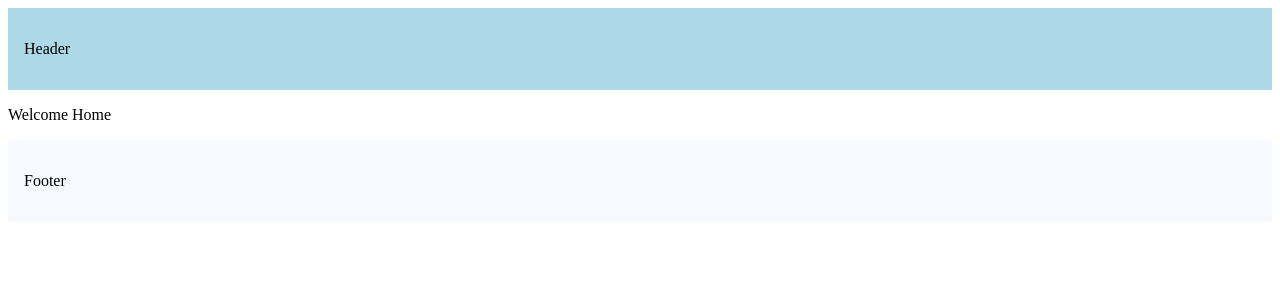
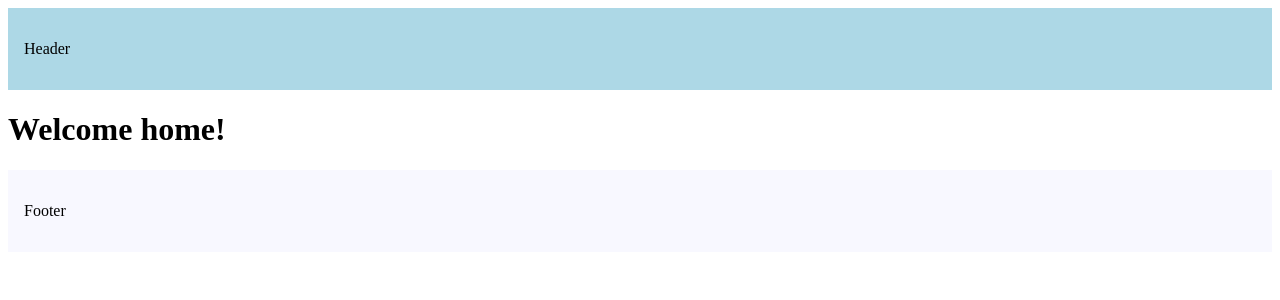
Before and after one commit to hr-hassan-raza/next-example-app, a Next.js app: page / in a window 1280 px wide. Shown: the top 300 px of the page. Built offline with nearby package versions, Linux system fonts and the light colour scheme.

Commit message:
orders page

```diff
--- a/src/app/page.tsx
+++ b/src/app/page.tsx
@@ -1,7 +1,10 @@
+import Link from "next/link";
+
 export default function Home() {
   return (
-    <div>
-      <p>Welcome Home</p>
-    </div>
+    <>
+      <h1>Welcome home!</h1>
+      <Link href="/blog"></Link>
+    </>
   );
 }
```
Also changed, not shown: src/app/order-product/page.tsx (added, +7 -0 lines), src/app/products/[productId]/page.tsx (+6 -1 lines).
